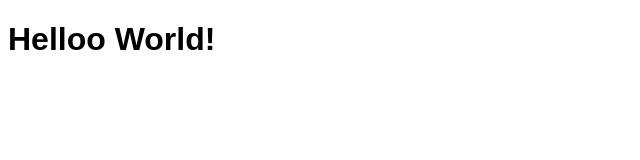
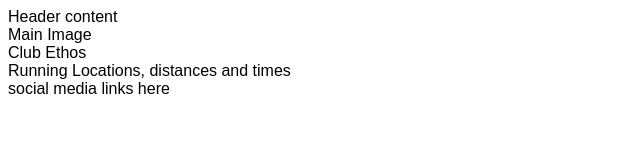
Before and after one commit to GrumpyRobot21/love-running-project, a plain HTML site: page index.html in a window 1280 px wide. Shown: the whole page, without its empty margins (0-640 px from the left). Drawn offline with Linux system fonts and the light colour scheme.

Commit message:
add core structure for home page

```diff
--- a/index.html
+++ b/index.html
@@ -11,6 +11,18 @@
     <title>Love Running</title>
 </head>
 <body>
-    <h1>Helloo World!</h1>
+    <header>Header content</header>
+    <section>
+        Main Image
+    </section>
+    <section>
+        Club Ethos
+    </section>
+    <section>
+        Running Locations, distances and times
+    </section>
+    <footer>
+        social media links here
+    </footer>
 </body>
 </html>
```
